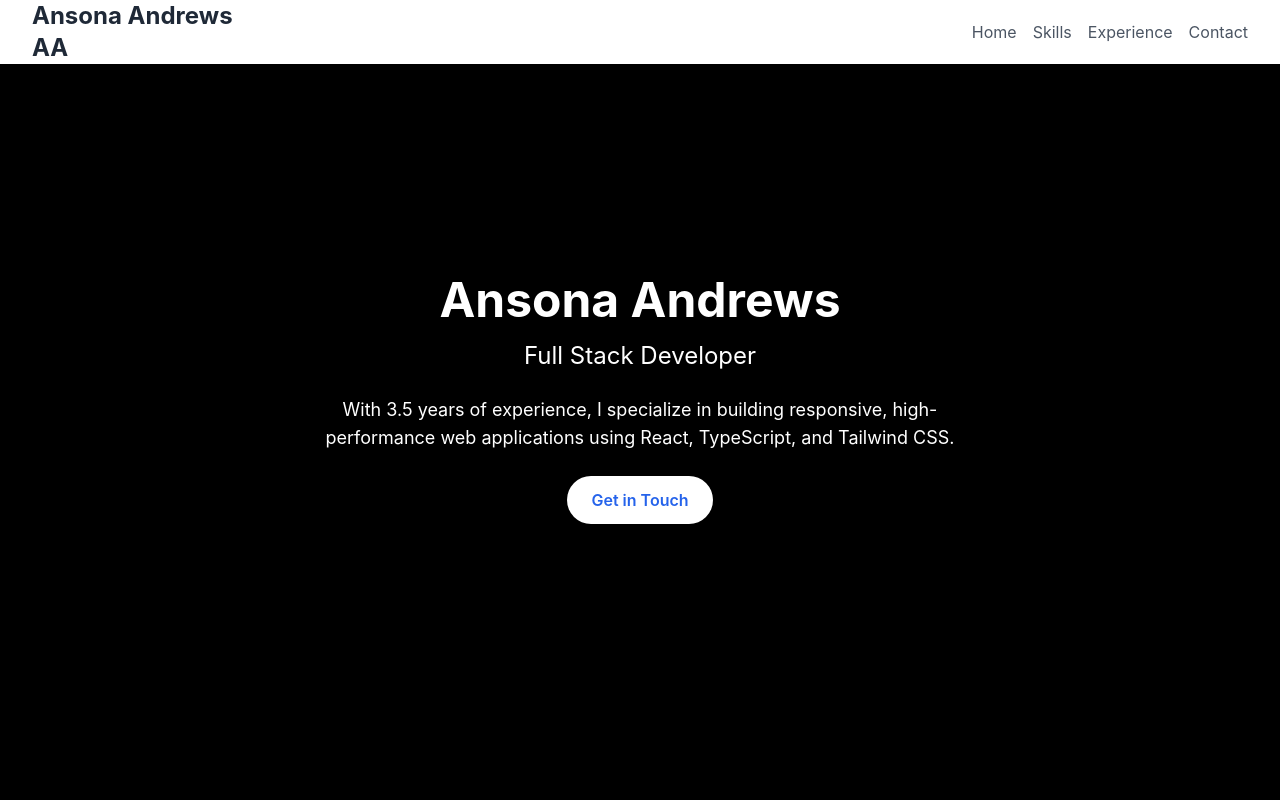
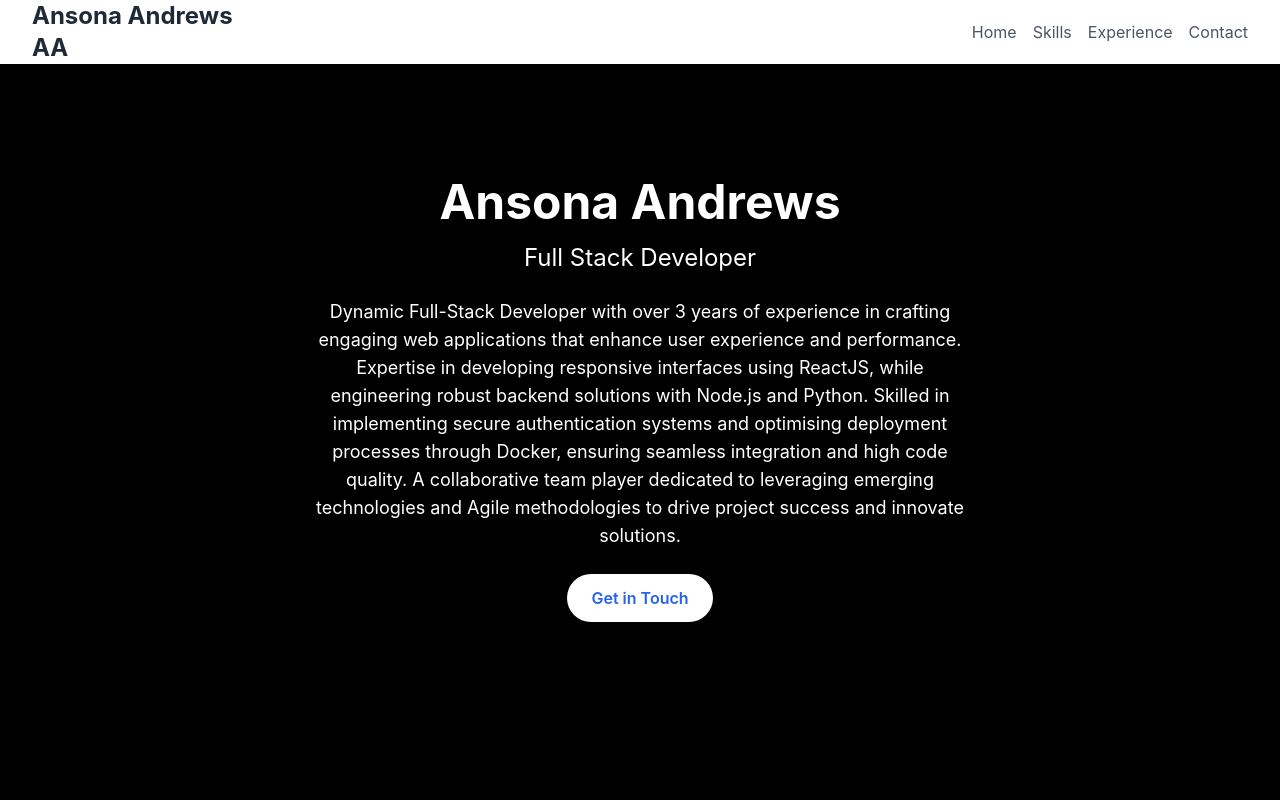
Before and after one commit to Ansona-001/my-portfolio, a React (Vite) app: page / in a window 1280 px wide. Shown: the top 800 px of the page. Built offline with nearby package versions, Linux system fonts and the light colour scheme.

Commit message:
Update intro description

```diff
--- a/src/components/intro/intro.tsx
+++ b/src/components/intro/intro.tsx
@@ -8,9 +8,15 @@ const Intro: React.FC = () => {
         <h2 className="intro-name">Ansona Andrews</h2>
         <p className="intro-title">Full Stack Developer</p>
         <p className="intro-description">
-          With 3.5 years of experience, I specialize in building responsive,
-          high-performance web applications using React, TypeScript, and
-          Tailwind CSS.
+          Dynamic Full-Stack Developer with over 3 years of experience in
+          crafting engaging web applications that enhance user experience and
+          performance. Expertise in developing responsive interfaces using
+          ReactJS, while engineering robust backend solutions with Node.js and
+          Python. Skilled in implementing secure authentication systems and
+          optimising deployment processes through Docker, ensuring seamless
+          integration and high code quality. A collaborative team player
+          dedicated to leveraging emerging technologies and Agile methodologies
+          to drive project success and innovate solutions.
         </p>
         <a href="#contact" className="intro-button">
           Get in Touch
```
